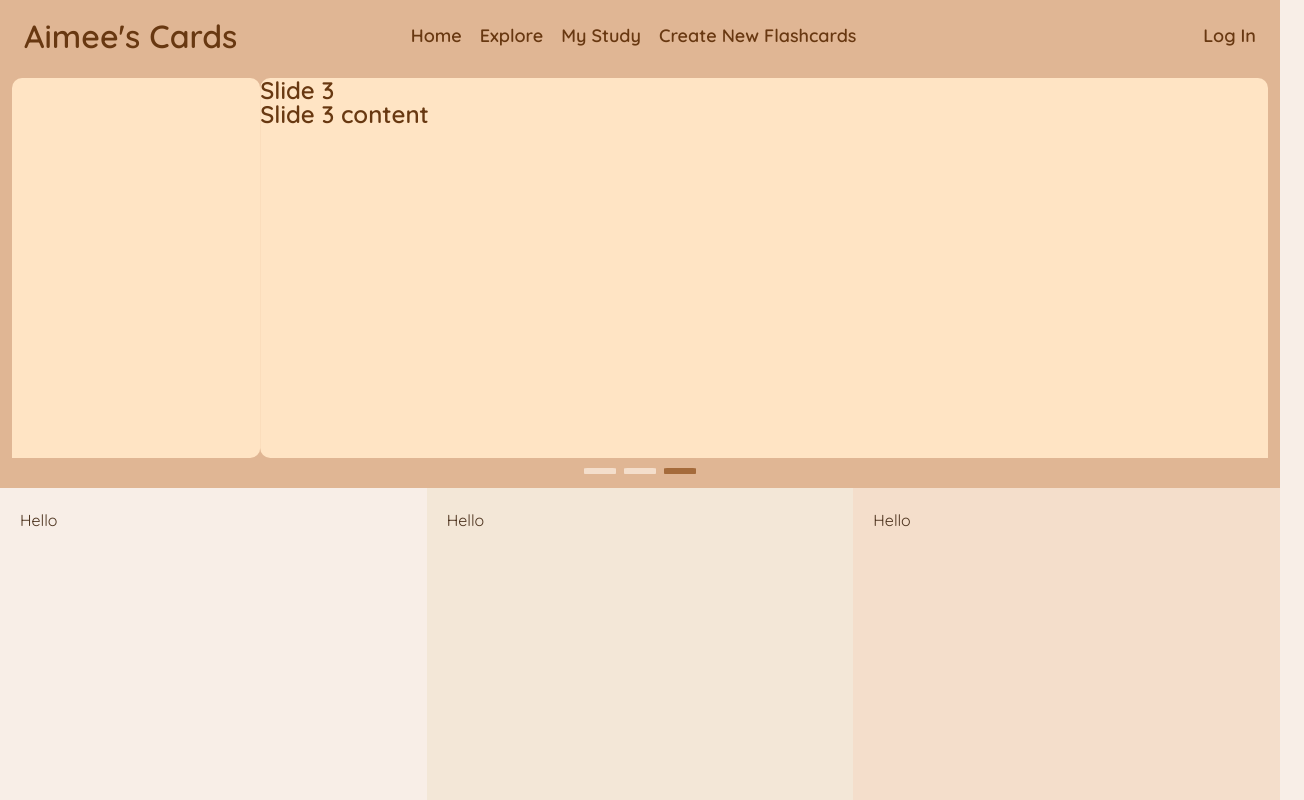
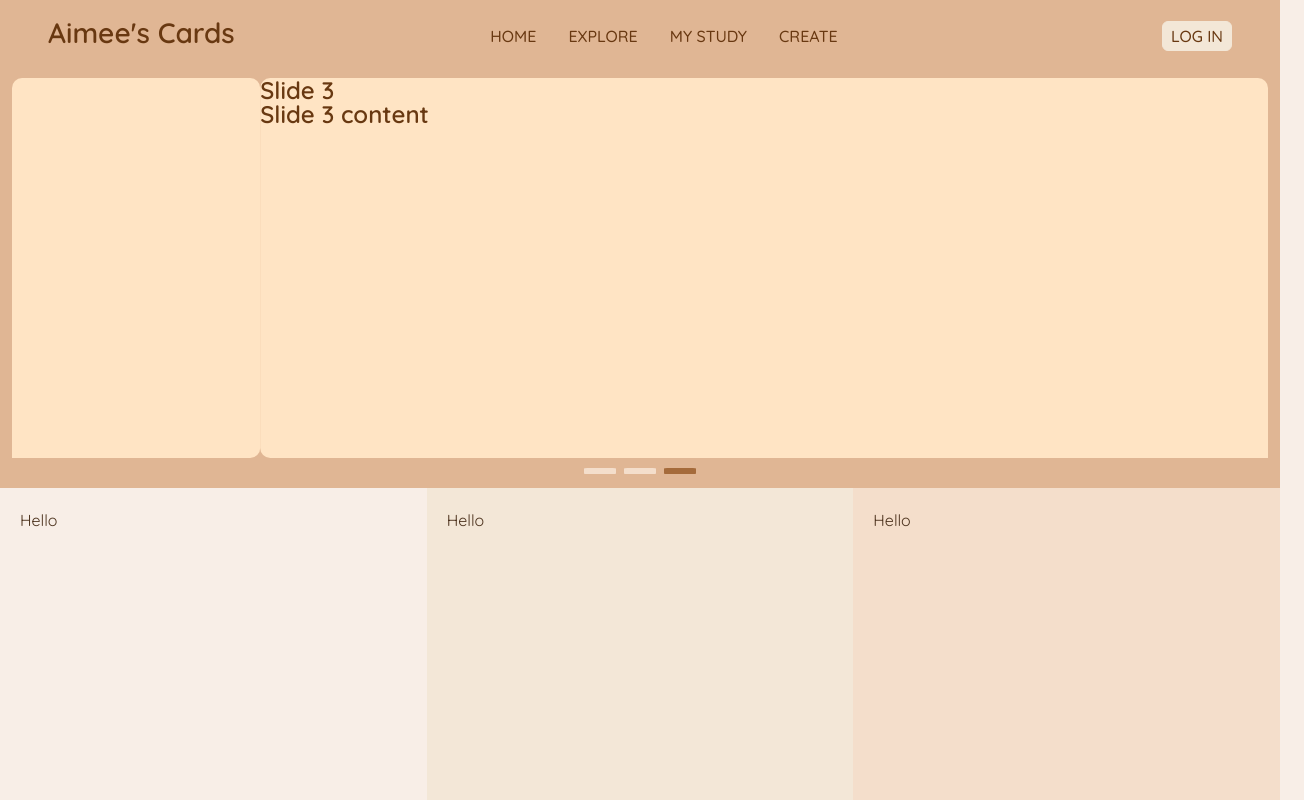
Before and after one commit to AimeeHa/Flashcards, a React (Vite) app in the folder flashcard-react/: page / in a window 1280 px wide. Shown: the whole page, 1304 px wide, since content can reach past the window. Built offline with nearby package versions, Linux system fonts and the light colour scheme.

Commit message:
change navButtons to position absolute

```diff
--- a/flashcard-react/src/Navbar.css
+++ b/flashcard-react/src/Navbar.css
@@ -11,27 +11,49 @@
   align-items: center;
 }
 
+.navEnds {
+  display: flex;
+  flex-direction: row;
+  width: 100%;
+  justify-content: space-between;
+}
+
 #aimee {
-  font-size: 32px;
+  font-size: 28px;
+  margin-left: 24px;
+}
+
+.loginButtons {
+  display: flex;
+  flex-direction: row-reverse;
+  margin-right: 24px;
+}
+
+#login {
+  border: #f3e7d7 1px solid;
+  border-radius: 6px;
+  padding: 2px 8px;
+  background-color: #f3e7d7;
+}
+
+#login:hover {
+  opacity: 80%;
+  background-color: #e0b694;
+  color: #f3e7d7;
 }
 
 .navButtons {
+  width: 100%;
+  position: absolute;
   display: flex;
   flex-direction: row;
-  gap: 18px;
-  flex-grow: 1;
+  gap: 32px;
   justify-content: center;
 }
 
 a {
   text-decoration: none;
   color: #683811;
-  font-weight: 600;
-  font-size: 18px;
+  font-weight: 500;
+  font-size: 16px;
 }
-
-.loginButtons {
-  display: flex;
-  flex-direction: row-reverse;
-  flex-grow: 0.5;
-}
--- a/flashcard-react/src/Navbar.tsx
+++ b/flashcard-react/src/Navbar.tsx
@@ -3,15 +3,19 @@ import './Navbar.css';
 function Navbar() {
   return (
     <nav className="navbarRoot">
-      <div id="aimee">Aimee's Cards</div>
+      <div className="navEnds">
+        <div id="aimee">Aimee's Cards</div>
+        <div className="loginButtons">
+          <a id="login" href="/">
+            LOG IN
+          </a>
+        </div>
+      </div>
       <div className="navButtons">
-        <a href="/">Home</a>
-        <a href="/">Explore</a>
-        <a href="/">My Study</a>
-        <a href="/">Create New Flashcards</a>
-      </div>
-      <div className="loginButtons">
-        <a href="/">Log In</a>
+        <a href="/">HOME</a>
+        <a href="/">EXPLORE</a>
+        <a href="/">MY STUDY</a>
+        <a href="/">CREATE</a>
       </div>
     </nav>
   );
```
